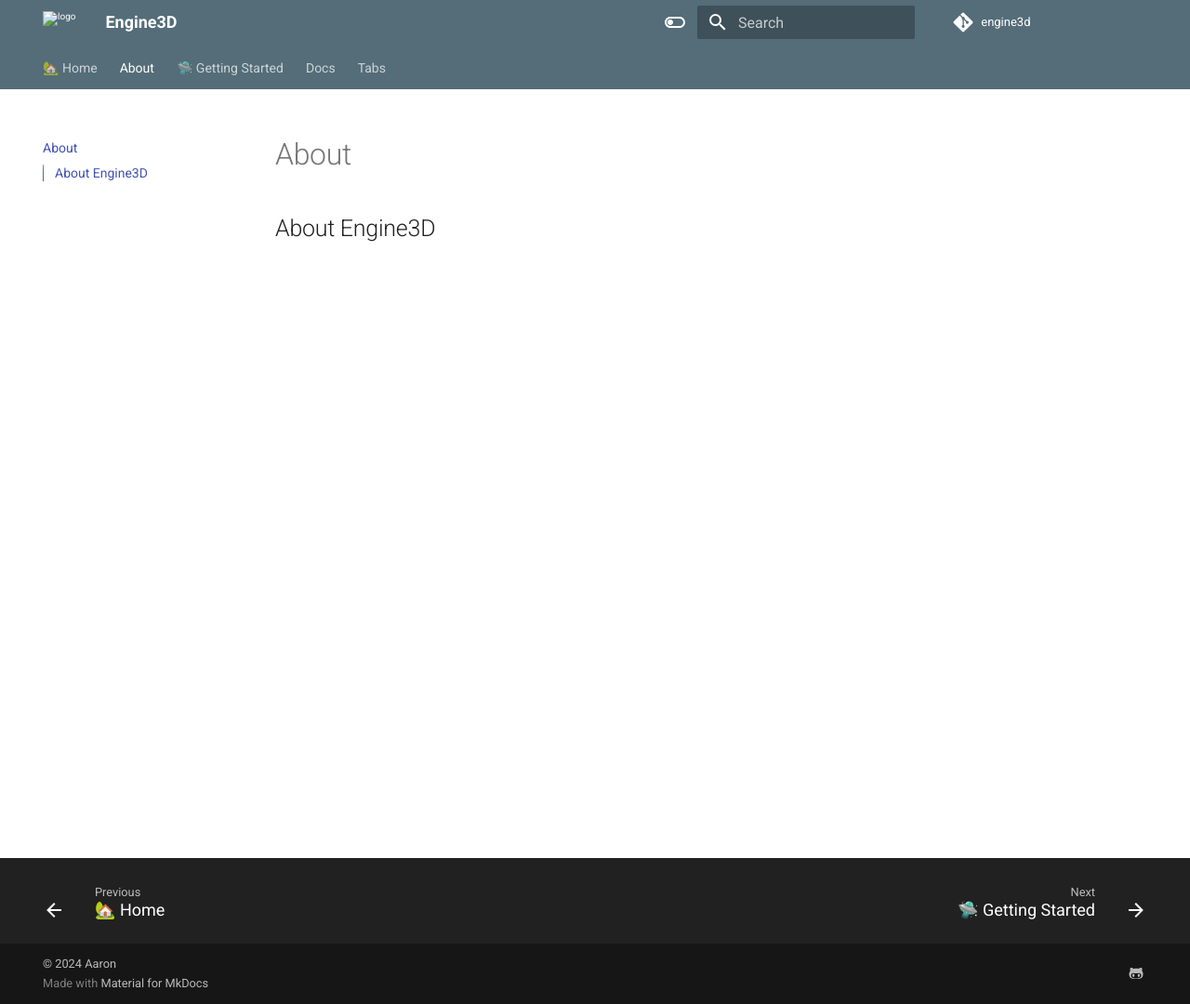
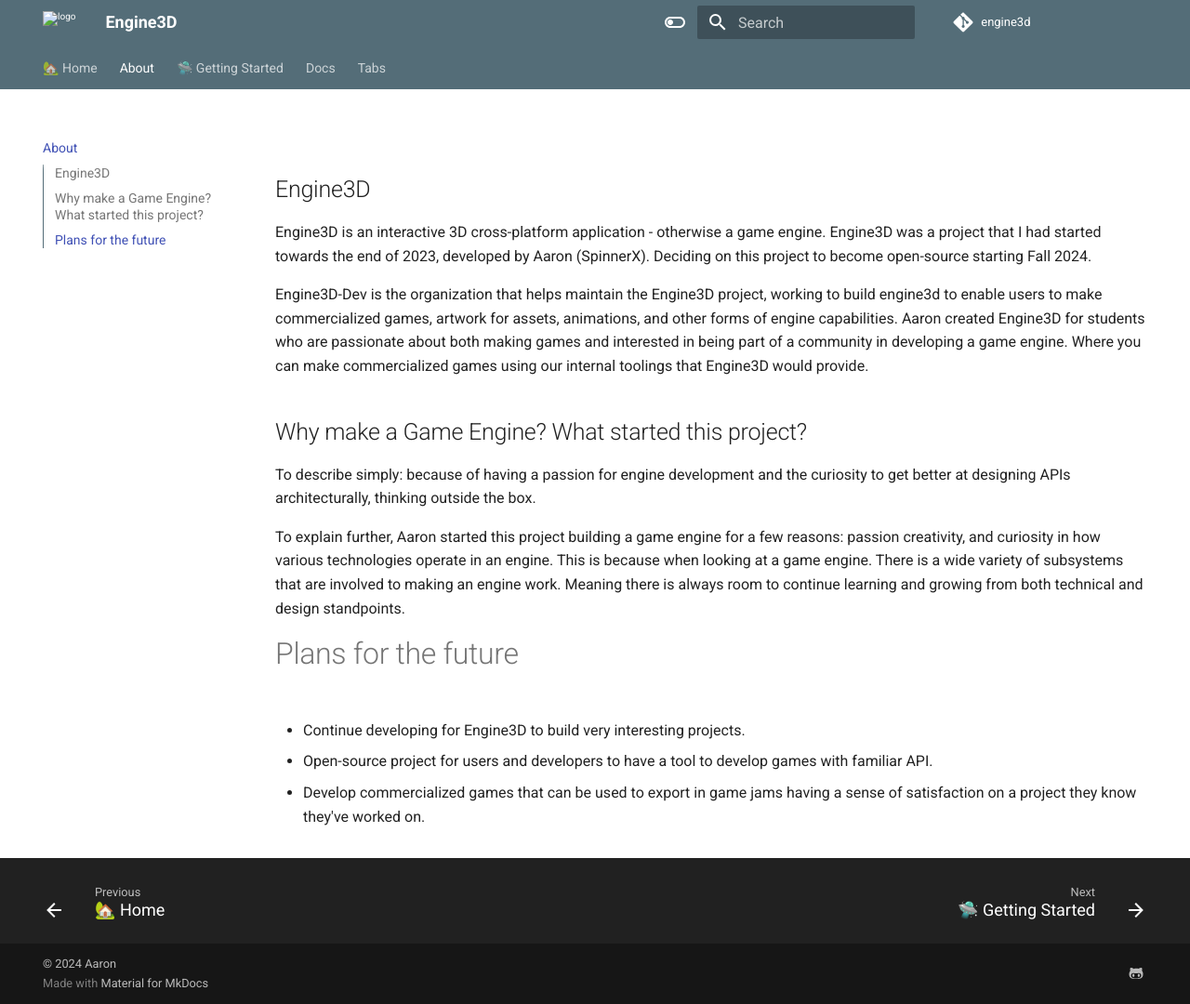
Before and after one commit to engine3d-dev/engine3d.github.io, an MkDocs documentation site: the page built from docs/about.md, in a window 1280 px wide and 1080 px high. Shown: the whole window at 93% size. Built offline with MkDocs 1.6.1 and Material for MkDocs 9.7.7, drawn with Linux system fonts in a browser that asks for light colours; comment, search, counter and statistics services are not loaded.

Commit message:
Update about.md

```diff
--- a/docs/about.md
+++ b/docs/about.md
@@ -1 +1,18 @@
-## About Engine3D
+## Engine3D
+
+Engine3D is an interactive 3D cross-platform application - otherwise a game engine. Engine3D was a project that I had started towards the end of 2023, developed by Aaron (SpinnerX). Deciding on this project to become open-source starting Fall 2024.
+
+Engine3D-Dev is the organization that helps maintain the Engine3D project, working to build engine3d to enable users to make commercialized games, artwork for assets, animations, and other forms of engine capabilities. Aaron created Engine3D for students who are passionate about both making games and interested in being part of a community in developing a game engine. Where you can make commercialized games using our internal toolings that Engine3D would provide.
+
+## Why make a Game Engine? What started this project?
+
+To describe simply: because of having a passion for engine development and the curiosity to get better at designing APIs architecturally, thinking outside the box.
+
+To explain further, Aaron started this project building a game engine for a few reasons: passion creativity, and curiosity in how various technologies operate in an engine. This is because when looking at a game engine. There is a wide variety of subsystems that are involved to making an engine work. Meaning there is always room to continue learning and growing from both technical and design standpoints.
+
+# Plans for the future
+* Continue developing for Engine3D to build very interesting projects.
+
+* Open-source project for users and developers to have a tool to develop games with familiar API.
+
+* Develop commercialized games that can be used to export in game jams having a sense of satisfaction on a project they know they've worked on.
```
